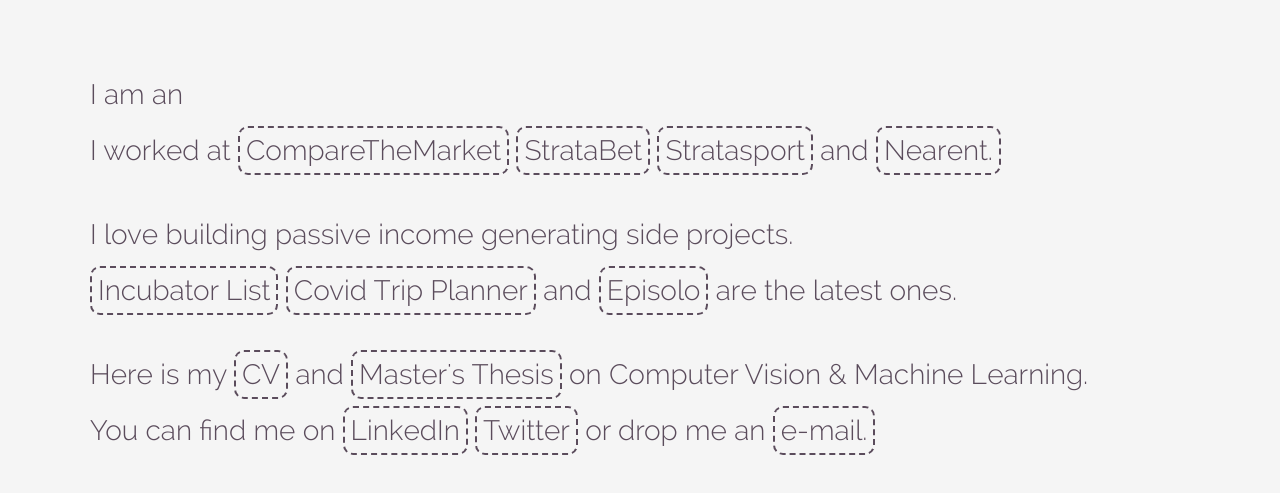
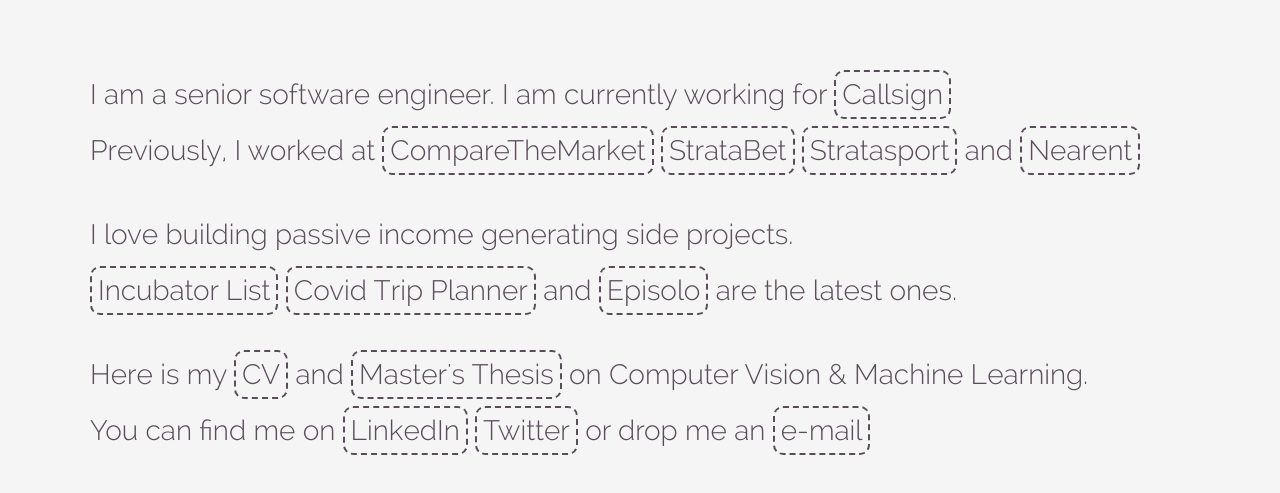
Before and after one commit to bozkan/bugraozkan.net, a plain HTML site: page index.html in a window 1280 px wide. Shown: the part 143-636 px from the top of the page. Drawn offline with nearby package versions, Linux system fonts and the light colour scheme.

Commit message:
Update index.html

```diff
--- a/index.html
+++ b/index.html
@@ -27,7 +27,7 @@
                 </div>
             </div>
             <div class="lower-part">
-                <p>I am an<br>I worked at <a target="_blank" href='https://www.comparethemarket.com/'>CompareTheMarket</a> <a id="stratabet" target="_blank" href='https://web.archive.org/web/20180804154053/https://www.stratabet.com/'>StrataBet</a> <a href='/stratasport.html' target="_blank">Stratasport</a> and <a href='https://web.archive.org/web/20180105070758/https://www.nearent.com/' target="_blank">Nearent.</a></p>
+                <p>I am a senior software engineer. I am currently working for <a target="_blank" href='https://www.callsign.com/'>Callsign</a><br>Previously, I worked at <a target="_blank" href='https://www.comparethemarket.com/'>CompareTheMarket</a> <a id="stratabet" target="_blank" href='https://web.archive.org/web/20180804154053/https://www.stratabet.com/'>StrataBet</a> <a href='/stratasport.html' target="_blank">Stratasport</a> and <a href='https://web.archive.org/web/20180105070758/https://www.nearent.com/' target="_blank">Nearent</a></p>
 
                 <p>I love building passive income generating side projects.<br><a href='https://www.incubatorlist.com/' target="_blank">Incubator List</a> <a href='https://covidtripplanner.com' target="_blank">Covid Trip Planner</a> and <a href='https://episolo.com' target="_blank">Episolo</a> are the latest ones.</p>
                 <p>
@@ -36,7 +36,7 @@
                     You can find me on
                     <a id='linkedin' href='https://uk.linkedin.com/in/bugraozkan' target="_blank">LinkedIn</a>
                     <a id='twitter' href='http://twitter.com/ozkanbugra' target="_blank">Twitter</a>
-                    or drop me an <a id="email" href="mailto:bugraozkan@live.com">e-mail.</a>
+                    or drop me an <a id="email" href="mailto:bugraozkan@live.com">e-mail</a>
                 </p>
             </div>
             <div id="clear" style="clear:both;"></div>
```
